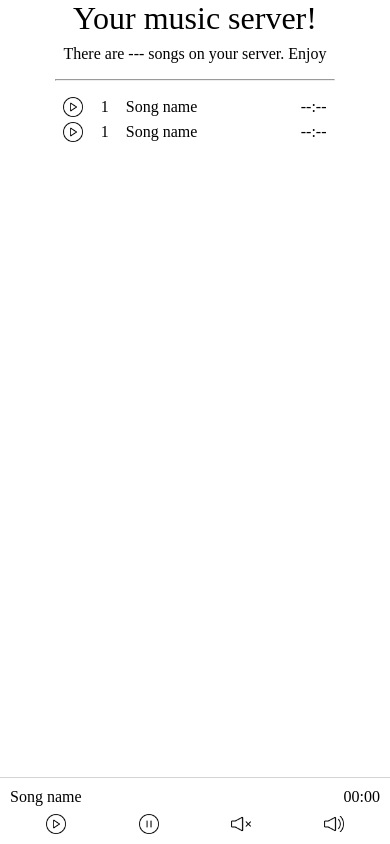
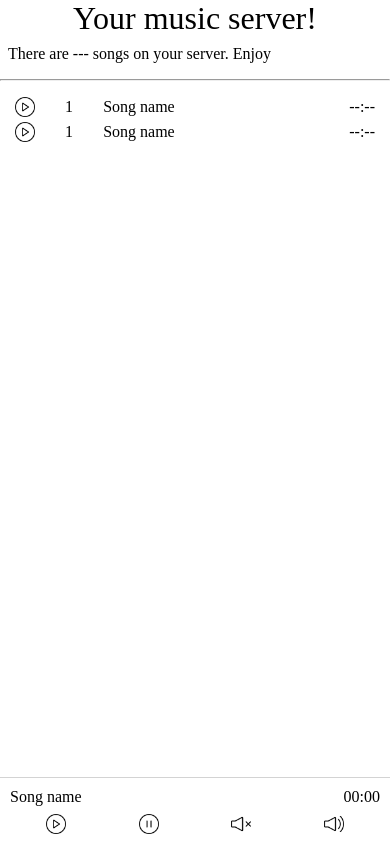
Before and after one commit to roman4i/music-server, a React (Create React App) app: page / in a window 390 px wide. Built offline with nearby package versions, Linux system fonts and the light colour scheme.

Commit message:
Edited paddings in SongsBox component, added media query for mobile to BodyBox component

```diff
--- a/src/components/BodyBox/body-box-style.css
+++ b/src/components/BodyBox/body-box-style.css
@@ -1,5 +1,11 @@
 .bodyBox {
-    margin-left: auto;
-    margin-right: auto;
-    width: fit-content;
+    width: 100%;
 }
+
+@media only screen and (min-width: 768px) {
+    .bodyBox {
+        width: fit-content;
+        margin-left: auto;
+        margin-right: auto;
+    }
+}
--- a/src/components/SongsBox/songs-box-style.css
+++ b/src/components/SongsBox/songs-box-style.css
@@ -1,3 +1,3 @@
 .songsBox {
-    padding: 8px;
+    padding: 8px 15px 8px;
 }
```
